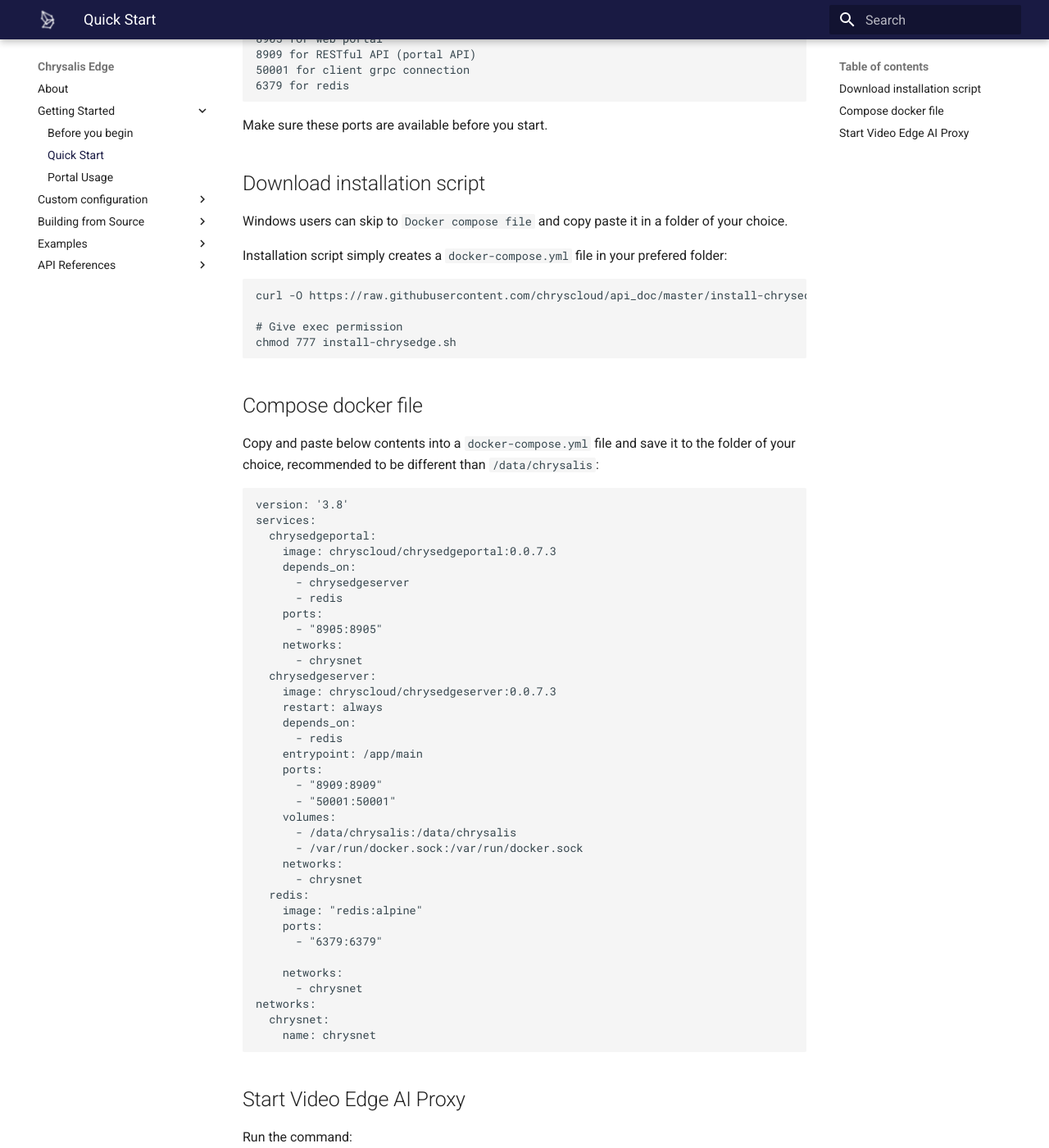
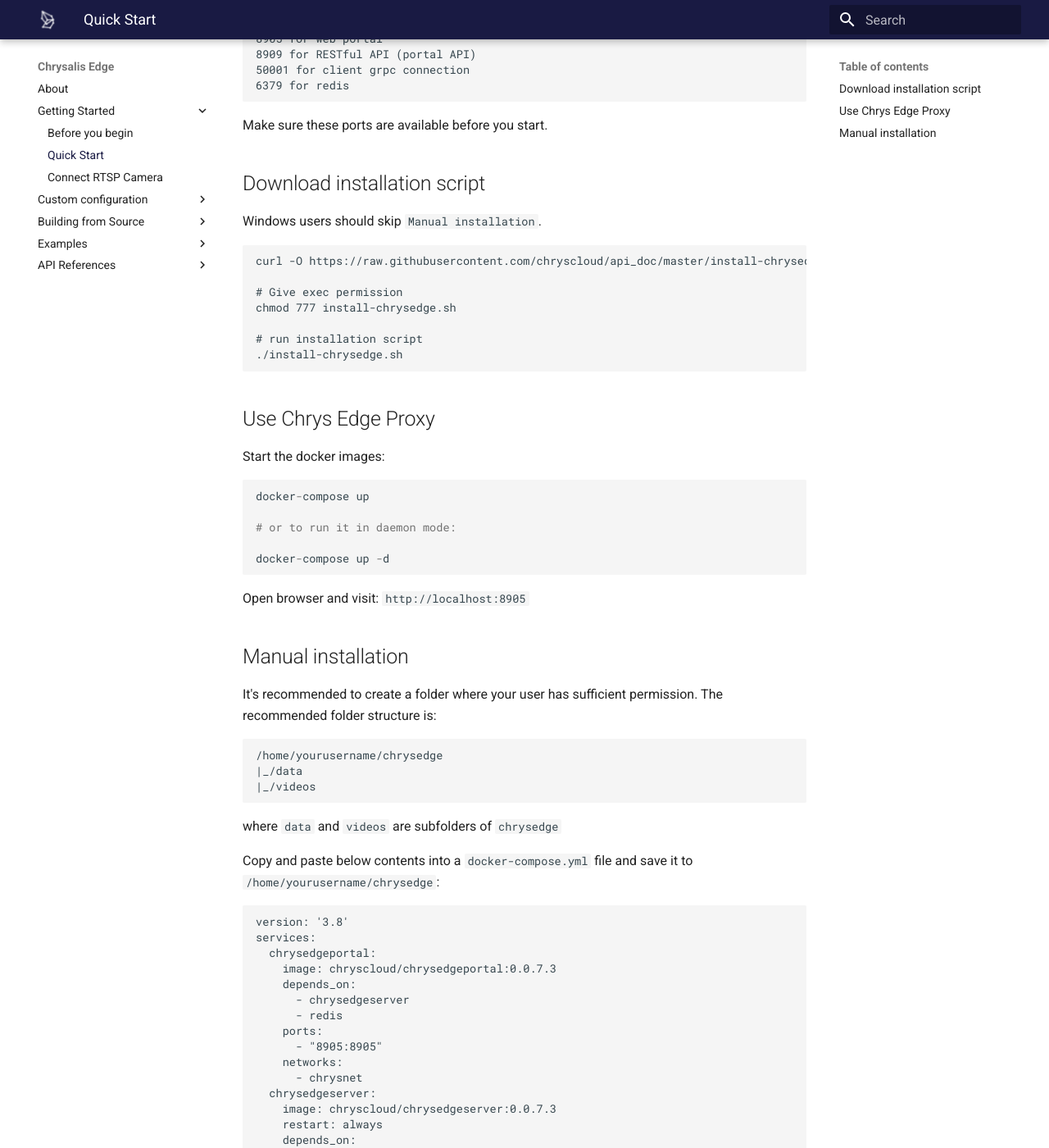
Before and after one commit to chryscloud/api_doc, an MkDocs documentation site: the page built from docs/edge-proxy/getting-started/quick-start.md, in a window 1280 px wide and 1400 px high, scrolled down 242 px. Shown: the whole window at 82% size. Built offline with MkDocs 1.6.1 and Material for MkDocs 9.7.7, drawn with Linux system fonts in a browser that asks for light colours; some of the changed text lies outside the part shown.

Commit message:
Added install script

````diff
--- a/docs/edge-proxy/getting-started/quick-start.md
+++ b/docs/edge-proxy/getting-started/quick-start.md
@@ -11,20 +11,45 @@
 
 ## Download installation script
 
-Windows users can skip to `Docker compose file` and copy paste it in a folder of your choice.
-
-Installation script simply creates a `docker-compose.yml` file in your prefered folder:
+Windows users should skip `Manual installation`.
 
 ```
 curl -O https://raw.githubusercontent.com/chryscloud/api_doc/master/install-chrysedge.sh
 
 # Give exec permission
 chmod 777 install-chrysedge.sh
+
+# run installation script
+./install-chrysedge.sh
 ```
 
-## Compose docker file
+## Use Chrys Edge Proxy
 
-Copy and paste below contents into a `docker-compose.yml` file and save it to the folder of your choice, recommended to be different than `/data/chrysalis`:
+Start the docker images:
+
+```python
+docker-compose up
+
+# or to run it in daemon mode:
+
+docker-compose up -d
+```
+
+Open browser and visit: `http://localhost:8905`
+
+## Manual installation
+
+It's recommended to create a folder where your user has sufficient permission. The recommended folder structure is:
+
+```
+/home/yourusername/chrysedge
+|_/data
+|_/videos
+```
+
+where `data` and `videos` are subfolders of `chrysedge`
+
+Copy and paste below contents into a `docker-compose.yml` file and save it to `/home/yourusername/chrysedge`:
 
 	version: '3.8'
 	services:
@@ -47,7 +72,7 @@
 	      - "8909:8909"
 	      - "50001:50001"
 	    volumes:
-	      - /data/chrysalis:/data/chrysalis
+	      - TO_REPLACE_PATH_TO_USER_FOLDER:/data/chrysalis
 	      - /var/run/docker.sock:/var/run/docker.sock
 	    networks:
 	      - chrysnet
@@ -62,11 +87,4 @@
 	  chrysnet:
 	    name: chrysnet
 
-## Start Video Edge AI Proxy
-
-Run the command:
-
-	docker-compose pull
-	docker-compose up -d --no-build
-
-Open browser and visit `chrysalisportal` at address: `http://localhost:8905`
+Change the folder `TO_REPLACE_PATH_TO_USER_FOLDER` with `/home/yourusername/chrysedge`
--- a/mkdocs.yml
+++ b/mkdocs.yml
@@ -78,7 +78,7 @@
     - Getting Started:
         - Before you begin: edge-proxy/getting-started/prerequisites.md
         - Quick Start: edge-proxy/getting-started/quick-start.md
-        - Portal Usage: edge-proxy/getting-started/portal-usage.md
+        - Connect RTSP Camera: edge-proxy/getting-started/portal-usage.md
     - Custom configuration:
         - Custom redis configuration: edge-proxy/custom-configuration/redis-config.md
         - Custom Chrysalis configuration: edge-proxy/custom-configuration/chrysalis-config.md
````
Also changed, not shown: docs/edge-proxy/getting-started/portal-usage.md (+1 -1 lines).
